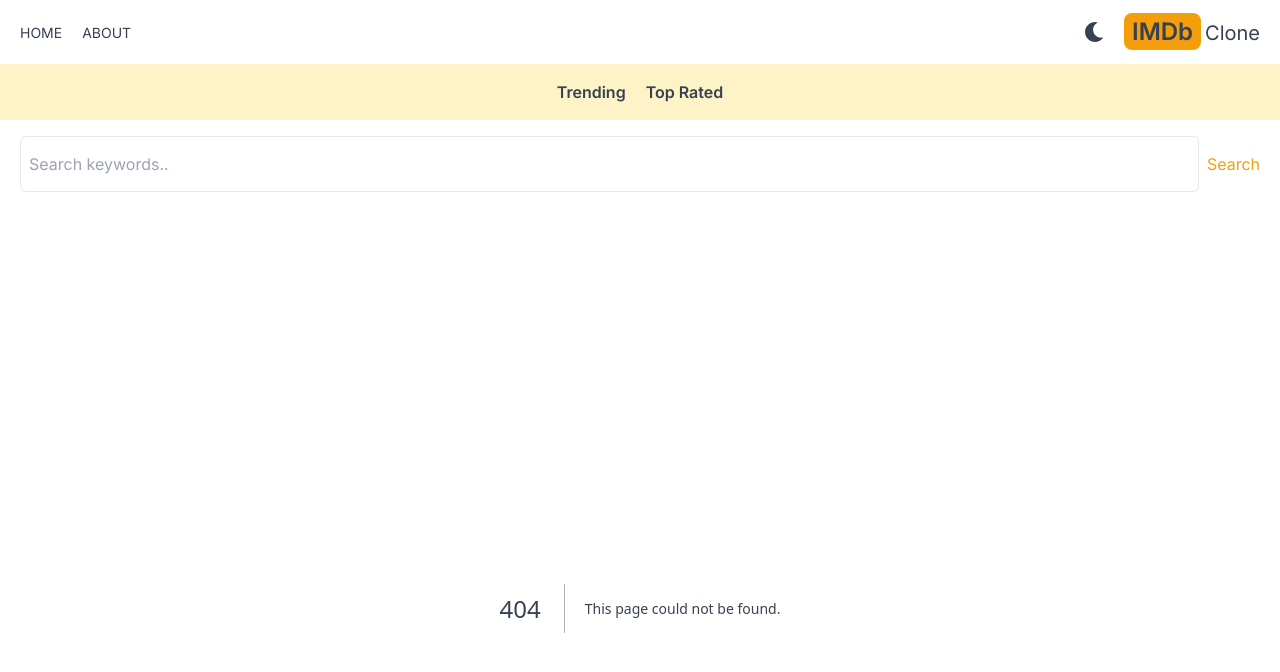
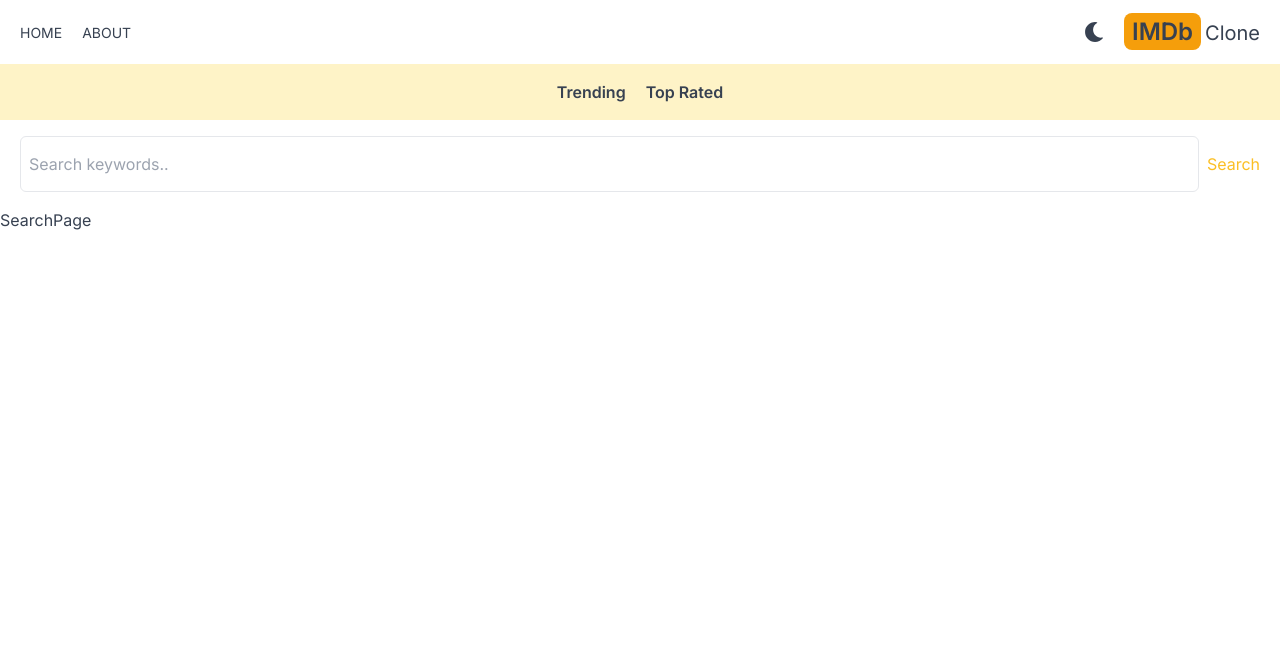
Before and after one commit to Shm-Rsuf/imdb-clone, a Next.js app: page /search/1 in a window 1280 px wide. Before the commit this address had no page. Shown: the top 672 px of the page. Built offline with nearby package versions, Linux system fonts and the light colour scheme.

Commit message:
searchTerm added

```diff
--- /dev/null
+++ b/app/search/[searchTerm]/page.jsx
@@ -0,0 +1,5 @@
+const SearchPage = async () => {
+  return <div>SearchPage</div>;
+};
+
+export default SearchPage;
--- a/components/SearchBox.jsx
+++ b/components/SearchBox.jsx
@@ -1,13 +1,17 @@
 "use client";
 
+import { useRouter } from "next/navigation";
 import { useState } from "react";
 
 const SearchBox = () => {
-  const [input, setInput] = useState("");
+  const [inputText, setInputText] = useState("");
+  const router = useRouter();
 
   /* handleInputSubmit */
   const handleInputSubmit = (e) => {
     e.preventDefault();
+    router.push(`/search/${inputText}`);
+    console.log("clicked");
   };
 
   return (
@@ -17,14 +21,15 @@ const SearchBox = () => {
         className="wrapper flex justify-between items-center py-4 gap-2"
       >
         <input
-          onChange={(e) => setInput(e.target.value)}
-          value={input}
+          onChange={(e) => setInputText(e.target.value)}
+          value={inputText}
           required
           type="text"
           placeholder="Search keywords.."
           className="w-full px-2 h-14 rounded-md bg-transparent outline-none placeholder:gray-500 flex-1 border dark:border-gray-600"
         />
         <button
+          disabled={!inputText}
           type="submit"
           className="text-amber-500 disabled:text-amber-400"
         >
```
